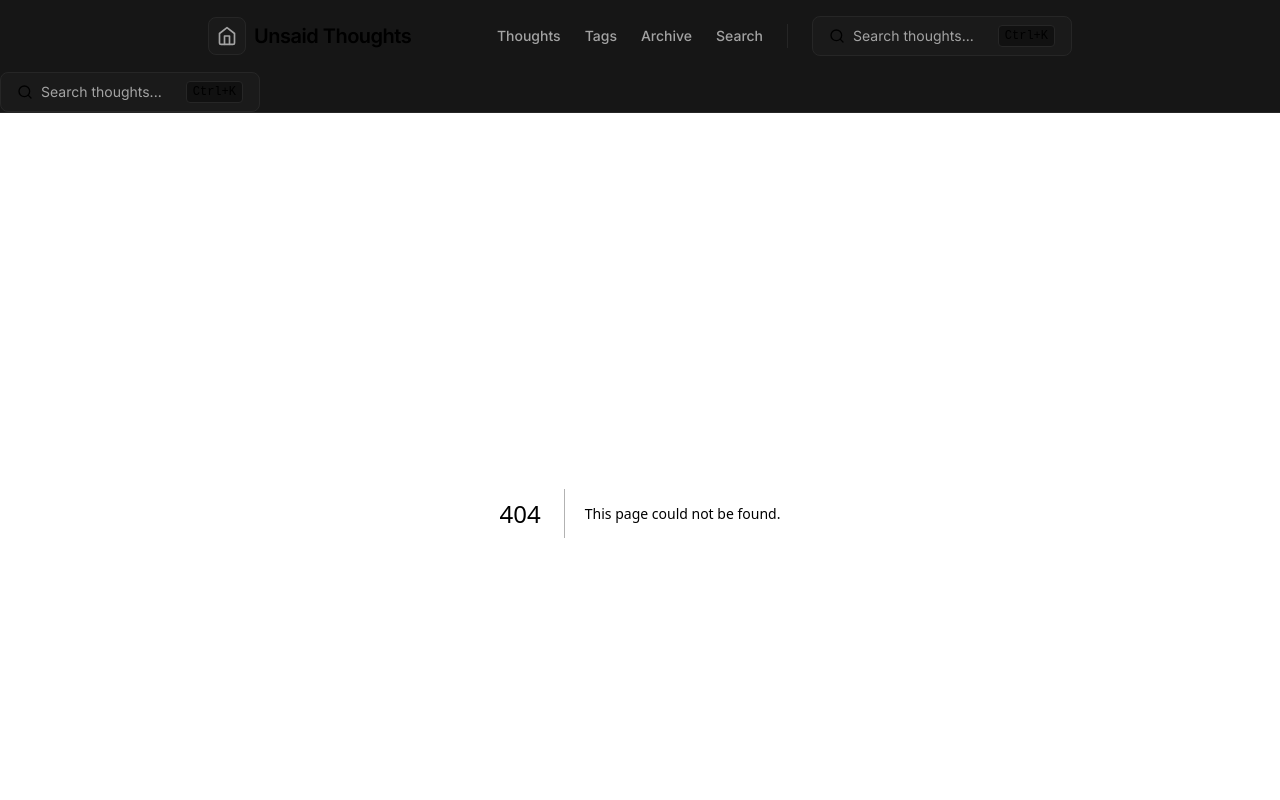
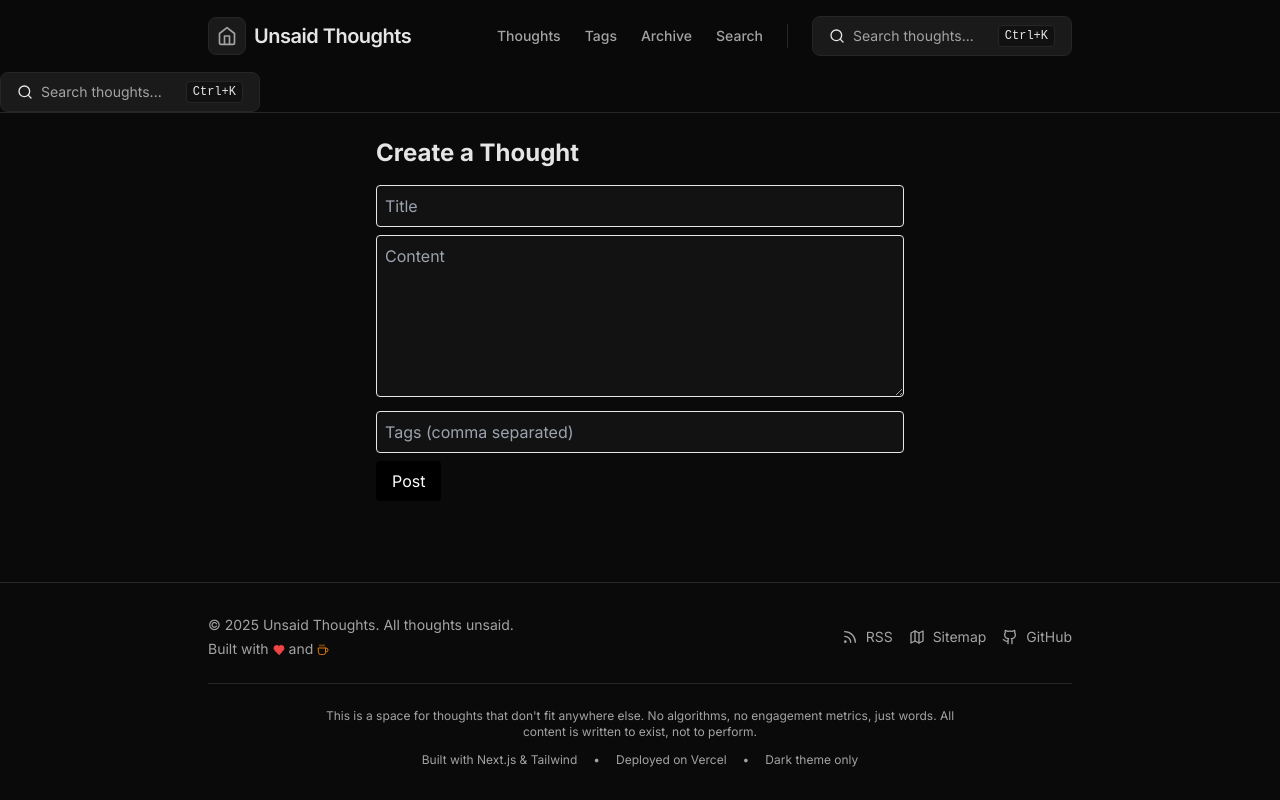
Before and after one commit to NefariousNGGA/unsaid-thoughts, a Next.js app: page /admin in a window 1280 px wide. Before the commit this address had no page. Shown: the top 800 px of the page. Built offline with nearby package versions, Linux system fonts and the light colour scheme.

Commit message:
Create page.tsx

```diff
--- /dev/null
+++ b/app/admin/page.tsx
@@ -0,0 +1,76 @@
+"use client";
+import { useState } from "react";
+
+export default function AdminPage() {
+  const [title, setTitle] = useState("");
+  const [content, setContent] = useState("");
+  const [tags, setTags] = useState("");
+  const [status, setStatus] = useState("");
+
+  async function handleSubmit() {
+    setStatus("Posting...");
+    try {
+      const res = await fetch("/api/post", {
+        method: "POST",
+        headers: {
+          "Content-Type": "application/json",
+          "Authorization": `Bearer ${process.env.NEXT_PUBLIC_POST_SECRET}` // 👈 must match your Vercel env var
+        },
+        body: JSON.stringify({
+          title,
+          content,
+          tags: tags.split(",").map(t => t.trim())
+        })
+      });
+
+      const result = await res.json();
+      if (result.success) {
+        setStatus("✅ Posted successfully!");
+        setTitle("");
+        setContent("");
+        setTags("");
+      } else {
+        setStatus("❌ Failed: " + result.error);
+      }
+    } catch (err: any) {
+      setStatus("❌ Error: " + err.message);
+    }
+  }
+
+  return (
+    <div className="p-6 max-w-xl mx-auto">
+      <h1 className="text-2xl font-bold mb-4">Create a Thought</h1>
+
+      <input
+        className="w-full mb-2 p-2 border rounded"
+        placeholder="Title"
+        value={title}
+        onChange={(e) => setTitle(e.target.value)}
+      />
+
+      <textarea
+        className="w-full mb-2 p-2 border rounded"
+        placeholder="Content"
+        rows={6}
+        value={content}
+        onChange={(e) => setContent(e.target.value)}
+      />
+
+      <input
+        className="w-full mb-2 p-2 border rounded"
+        placeholder="Tags (comma separated)"
+        value={tags}
+        onChange={(e) => setTags(e.target.value)}
+      />
+
+      <button
+        className="bg-black text-white px-4 py-2 rounded"
+        onClick={handleSubmit}
+      >
+        Post
+      </button>
+
+      {status && <p className="mt-3 text-sm">{status}</p>}
+    </div>
+  );
+          }
```
